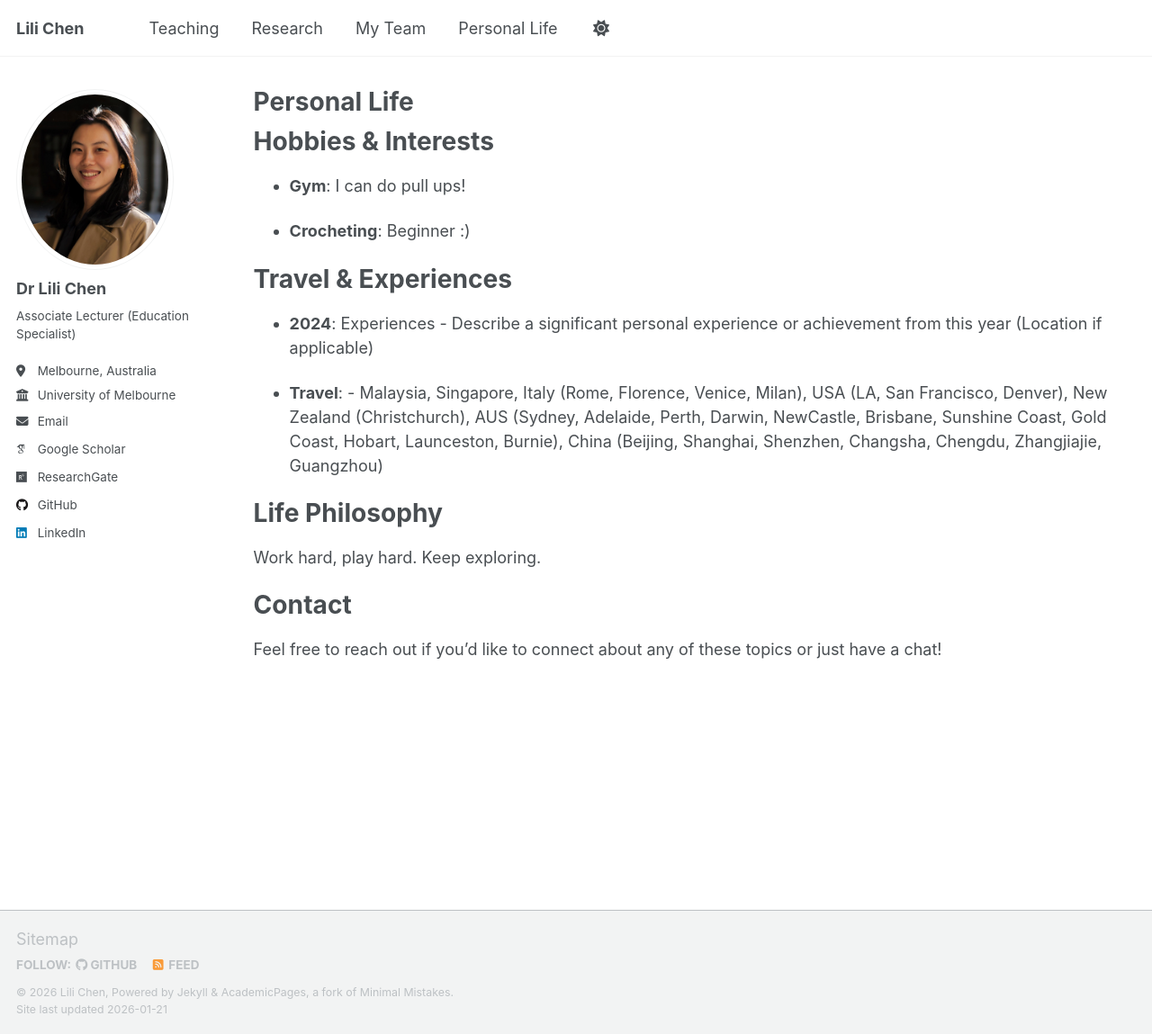
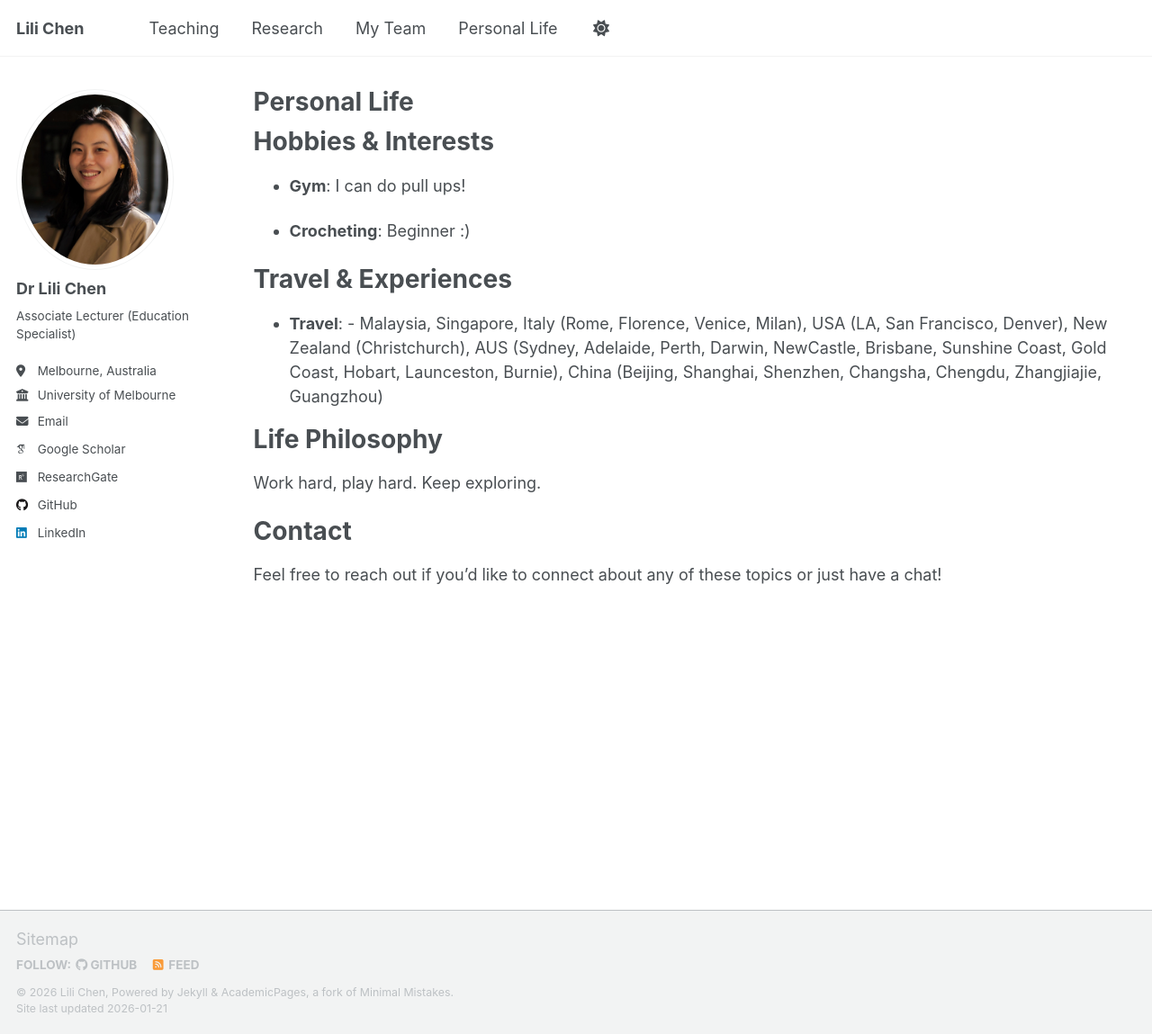
Before and after one commit to LilixChen/lilichen.github.io, a Jekyll site: the page built from _pages/personal-life.md, in a window 1280 px wide and 1149 px high. Shown: the whole window at 90% size. Built offline with Jekyll 4.4.1, drawn with Linux system fonts in a browser that asks for light colours; some web fonts are replaced; a script that is not in the unit is left out.

Commit message:
Update personal-life.json

```diff
--- a/_data/personal-life.json
+++ b/_data/personal-life.json
@@ -15,12 +15,6 @@
   ],
   "experiences": [
     {
-      "year": "2024",
-      "title": "Experiences",
-      "description": "Describe a significant personal experience or achievement from this year",
-      "location": "Location if applicable"
-    },
-    {
       "year": "Travel",
       "title": null,
       "description": "Malaysia, Singapore, Italy (Rome, Florence, Venice, Milan), USA (LA, San Francisco, Denver), New Zealand (Christchurch), AUS (Sydney, Adelaide, Perth, Darwin, NewCastle, Brisbane, Sunshine Coast, Gold Coast, Hobart, Launceston, Burnie), China (Beijing, Shanghai, Shenzhen, Changsha, Chengdu, Zhangjiajie, Guangzhou)",
```
